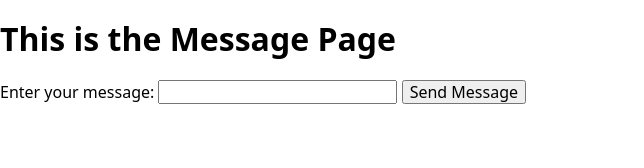
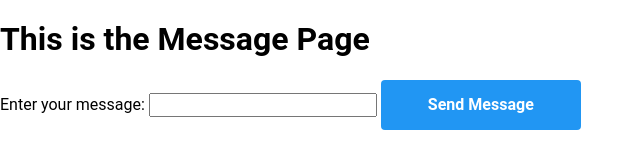
Before and after one commit to Camilleus/BasicWebSiteWithBasicBackend, a plain HTML site: page message.html in a window 1280 px wide. Shown: the whole page, without its empty margins (0-644 px from the left). Drawn offline with Linux system fonts and the light colour scheme.

Commit message:
added basic features of css

```diff
--- a/styles.css
+++ b/styles.css
@@ -291,3 +291,66 @@ Add the correct display in Chrome and Safari.
 summary {
     display: list-item;
 }
+
+
+
+
+
+
+
+
+/* link to text fonts */
+@import url('https://fonts.googleapis.com/css2?family=Raleway:wght@700&family=Roboto:wght@400;500;700;900&display=swap');
+
+
+/* Set colors */
+
+:root {
+    --primary-color: #2196F3;
+    --secondary-color: #757575;
+    --light-color: #f5f5f5;
+    --white-color: #FFFFFF;
+    --dark-color: #212121;
+    --black-color: #000000;
+    --footer-color: #2F303A;
+    --footer-ellipse-color: rgba(255, 255, 255, 0.1);
+}
+
+head {
+    justify-content: center;
+}
+
+body {
+    font-family: 'roboto', sans-serif;
+    background-color: var(--white-color);
+    color: var(var(--black-color));
+    font-size: 16px;
+    margin: 0%;
+    justify-content: space-between;
+}
+
+button {
+    cursor: pointer;
+    color: var(--white-color);
+    background-color: var(--primary-color);
+    width: 200px;
+    height: 50px;
+    border-radius: 4px;
+    border: none;
+    font-weight: 700;
+    font-size: 16px;
+    line-height: 188%;
+    align-items: center;
+    text-align: center;
+}
+
+.messageForm {
+    display: flex;
+    margin: 40px;
+}
+
+h1 {
+    display: flex;
+
+
+}
```
